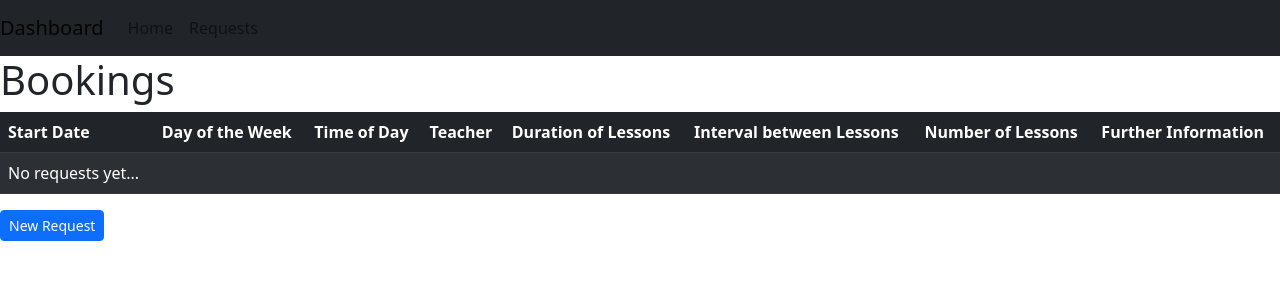
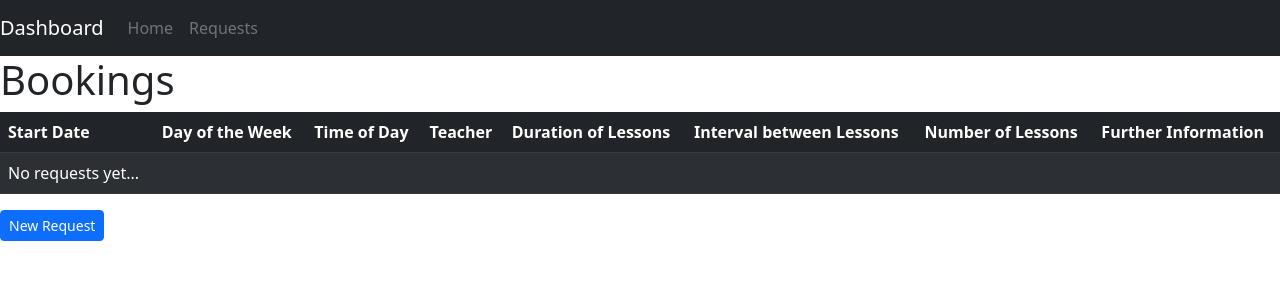
Before and after one commit to SaujanShr/Falcon, a Django app: template lessons/templates/student_page.html in a window 1280 px wide. Shown: the top 300 px of the page. Run offline with Django 4.2, Linux system fonts and the light colour scheme; the template is opened without the code that fills it, so the values that code supplies are empty; some libraries are stand-ins or nearby versions.

Commit message:
Improve visibility of nav links in student page

```diff
--- a/lessons/templates/student_page.html
+++ b/lessons/templates/student_page.html
@@ -8,14 +8,14 @@
   </head>
   <body>
     <nav class="navbar navbar-expand-lg navbar-light bg-dark">
-      <a class="navbar-brand" href="{% url 'student_page'  %}">Dashboard</a>
+      <a class="navbar-brand text-white" href="{% url 'student_page'  %}">Dashboard</a>
       <button class="navbar-toggler" type="button" data-toggle="collapse" data-target="#navbarNavAltMarkup" aria-controls="navbarNavAltMarkup" aria-expanded="false" aria-label="Toggle navigation">
         <span class="navbar-toggler-icon"></span>
       </button>
       <div class="collapse navbar-collapse" id="navbarNavAltMarkup">
         <div class="navbar-nav">
-          <a class="nav-item nav-link" href="{% url 'student_page'  %}">Home</a>
-          <a class="nav-item nav-link" href="{% url 'request_list' %}">Requests</a>
+          <a class="nav-item nav-link text-secondary" href="{% url 'student_page'  %}">Home</a>
+          <a class="nav-item nav-link text-secondary" href="{% url 'request_list' %}">Requests</a>
         </div>
       </div>
     </nav>
```
